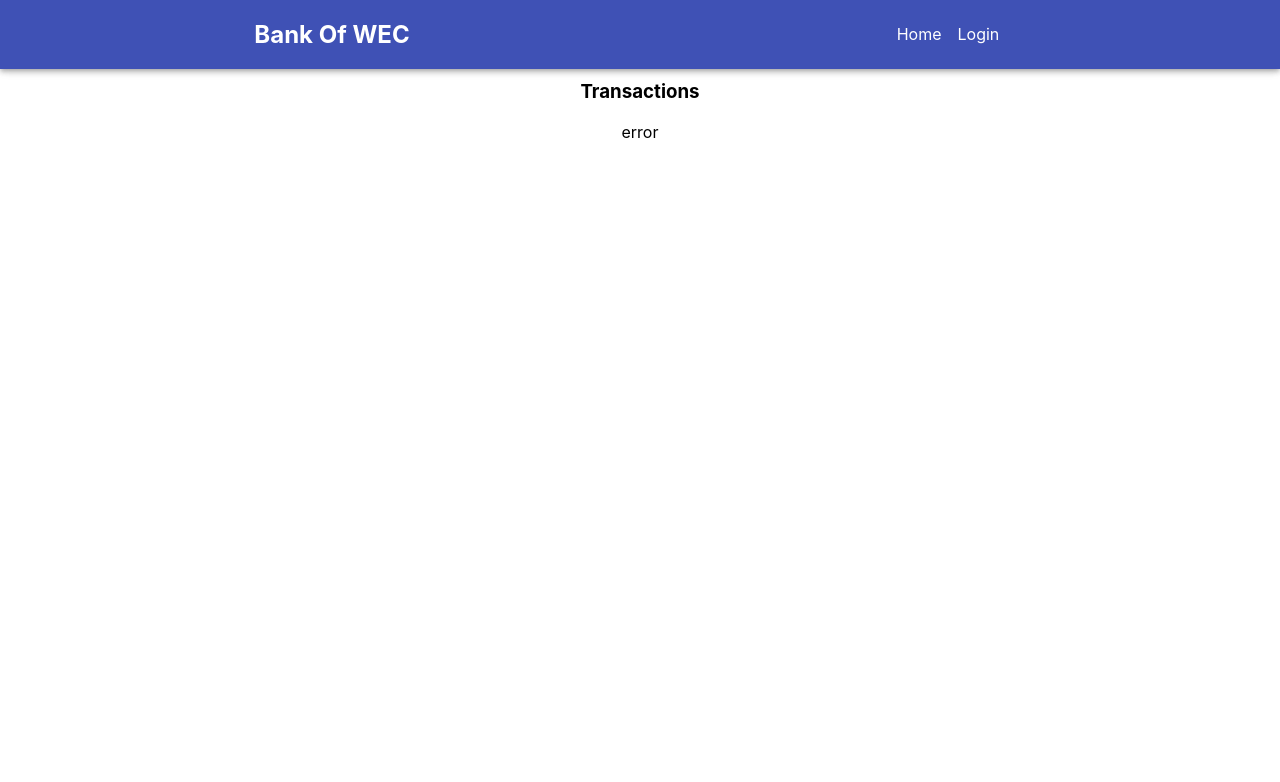
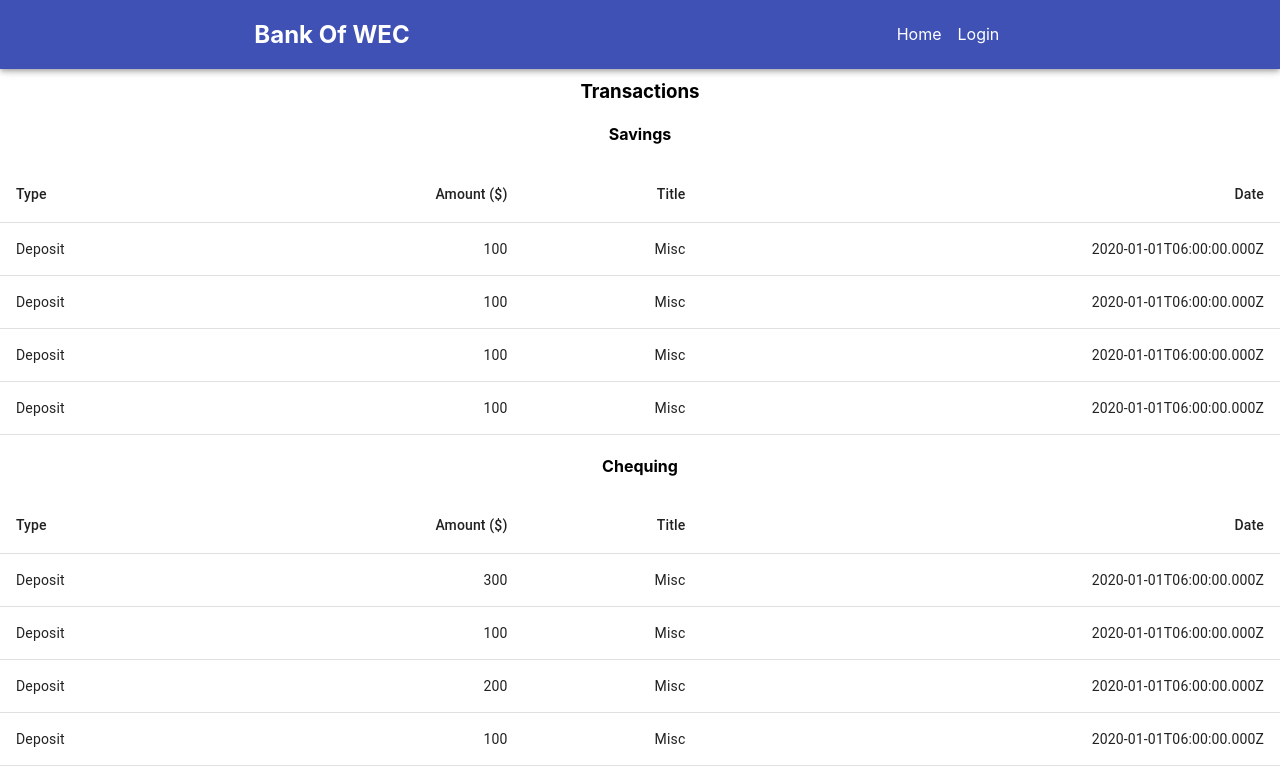
Before and after one commit to jayden-chan/WEC-2020, a React (Create React App) app in the folder frontend/bow/: page / in a window 1280 px wide. Shown: the top 782 px of the page. Built offline with nearby package versions, Linux system fonts and the light colour scheme.

Commit message:
KP: Rendering transactions table

```diff
--- a/frontend/bow/src/pages/Home.js
+++ b/frontend/bow/src/pages/Home.js
@@ -1,8 +1,13 @@
 import React, { Component } from "react";
 import Layout from "../components/Layout";
+import Table from "@material-ui/core/Table";
+import TableBody from "@material-ui/core/TableBody";
+import TableCell from "@material-ui/core/TableCell";
+import TableContainer from "@material-ui/core/TableContainer";
+import TableHead from "@material-ui/core/TableHead";
+import TableRow from "@material-ui/core/TableRow";
 
 const savingsData = [
-  [
   {
     date: "2020-01-01T06:00:00.000Z",
     type: "Deposit",
@@ -27,15 +32,41 @@ const savingsData = [
     amount: 100,
     title: "Misc"
   }
-  ]
+];
+
+const chequingData = [
+  {
+    date: "2020-01-01T06:00:00.000Z",
+    type: "Deposit",
+    amount: 300,
+    title: "Misc"
+  },
+  {
+    date: "2020-01-01T06:00:00.000Z",
+    type: "Deposit",
+    amount: 100,
+    title: "Misc"
+  },
+  {
+    date: "2020-01-01T06:00:00.000Z",
+    type: "Deposit",
+    amount: 200,
+    title: "Misc"
+  },
+  {
+    date: "2020-01-01T06:00:00.000Z",
+    type: "Deposit",
+    amount: 100,
+    title: "Misc"
+  }
 ];
 
 export default class Home extends Component {
   constructor(props) {
     super(props);
     this.state = {
-      savings: savingsData,
-      checking: []
+      savings: [],
+      chequing: []
     };
   }
 
@@ -58,7 +89,8 @@ export default class Home extends Component {
     //   }
     // });
     this.setState({
-      savings: savingsData
+      savings: savingsData,
+      chequing: chequingData
     });
   };
 
@@ -66,9 +98,35 @@ export default class Home extends Component {
     if (this.state[account].length === 0) {
       return <div>You have no transactions</div>;
     } else {
-      const items = this.state[account].map(el => {
-        return <p>hello</p>;
+      console.log("length", this.state[account].length);
+      const items = this.state[account].map(row => {
+        return (
+          <TableRow key={row.type}>
+            <TableCell component="th" scope="row">
+              {row.type}
+            </TableCell>
+            <TableCell align="right">{row.amount}</TableCell>
+            <TableCell align="right">{row.title}</TableCell>
+            <TableCell align="right">{row.date}</TableCell>
+          </TableRow>
+        );
       });
+
+      return (
+        <TableContainer>
+          <Table>
+            <TableHead>
+              <TableRow>
+                <TableCell>Type</TableCell>
+                <TableCell align="right">Amount ($)</TableCell>
+                <TableCell align="right">Title</TableCell>
+                <TableCell align="right">Date</TableCell>
+              </TableRow>
+            </TableHead>
+            <TableBody>{items}</TableBody>
+          </Table>
+        </TableContainer>
+      );
     }
     return <p>error</p>;
   }
@@ -78,7 +136,10 @@ export default class Home extends Component {
     return (
       <Layout>
         <h3>Transactions</h3>
+        <h4>Savings</h4>
         {this.renderTable("savings")}
+        <h4>Chequing</h4>
+        {this.renderTable("chequing")}
       </Layout>
     );
   }
```
Lines whose indentation alone changed are shown as unchanged.
